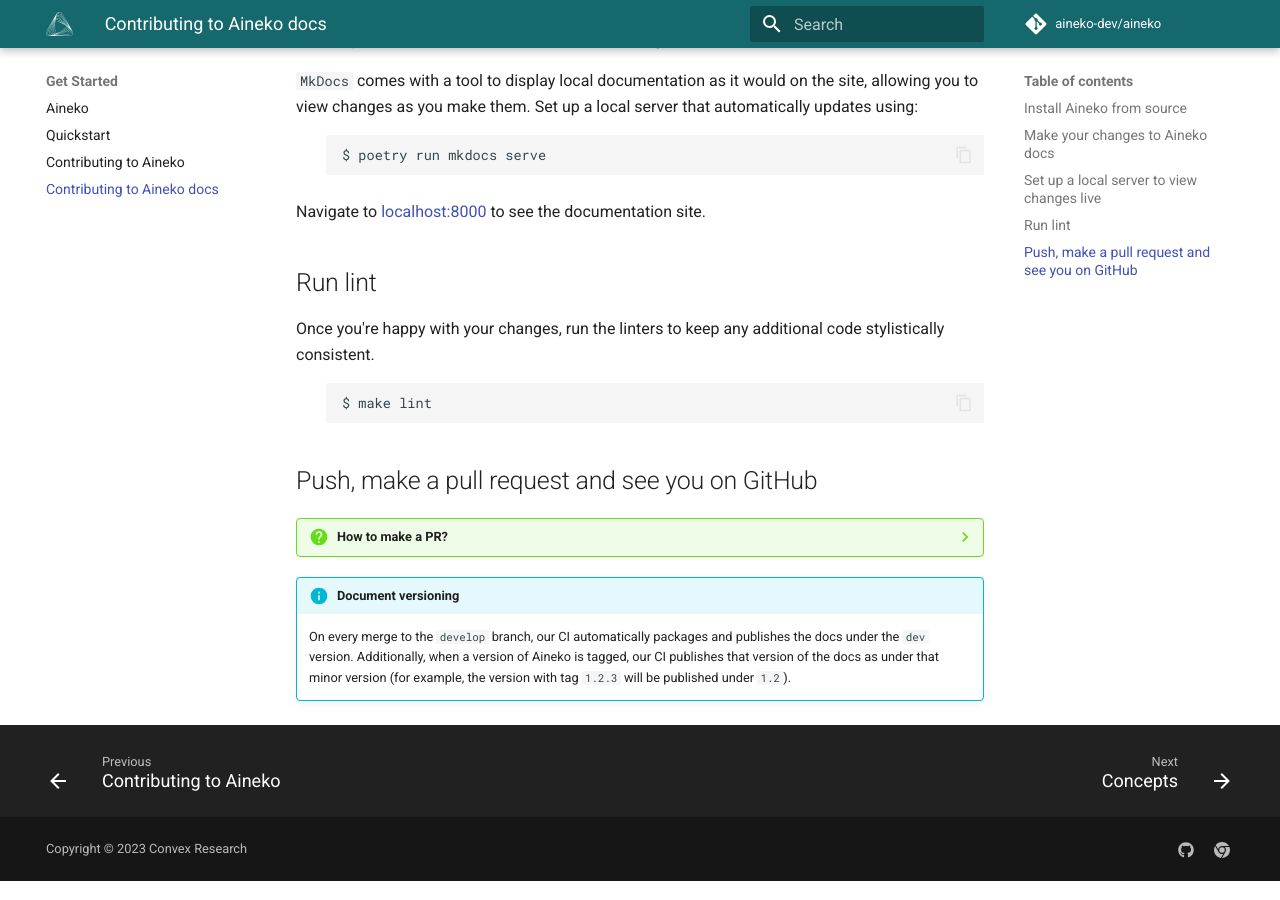
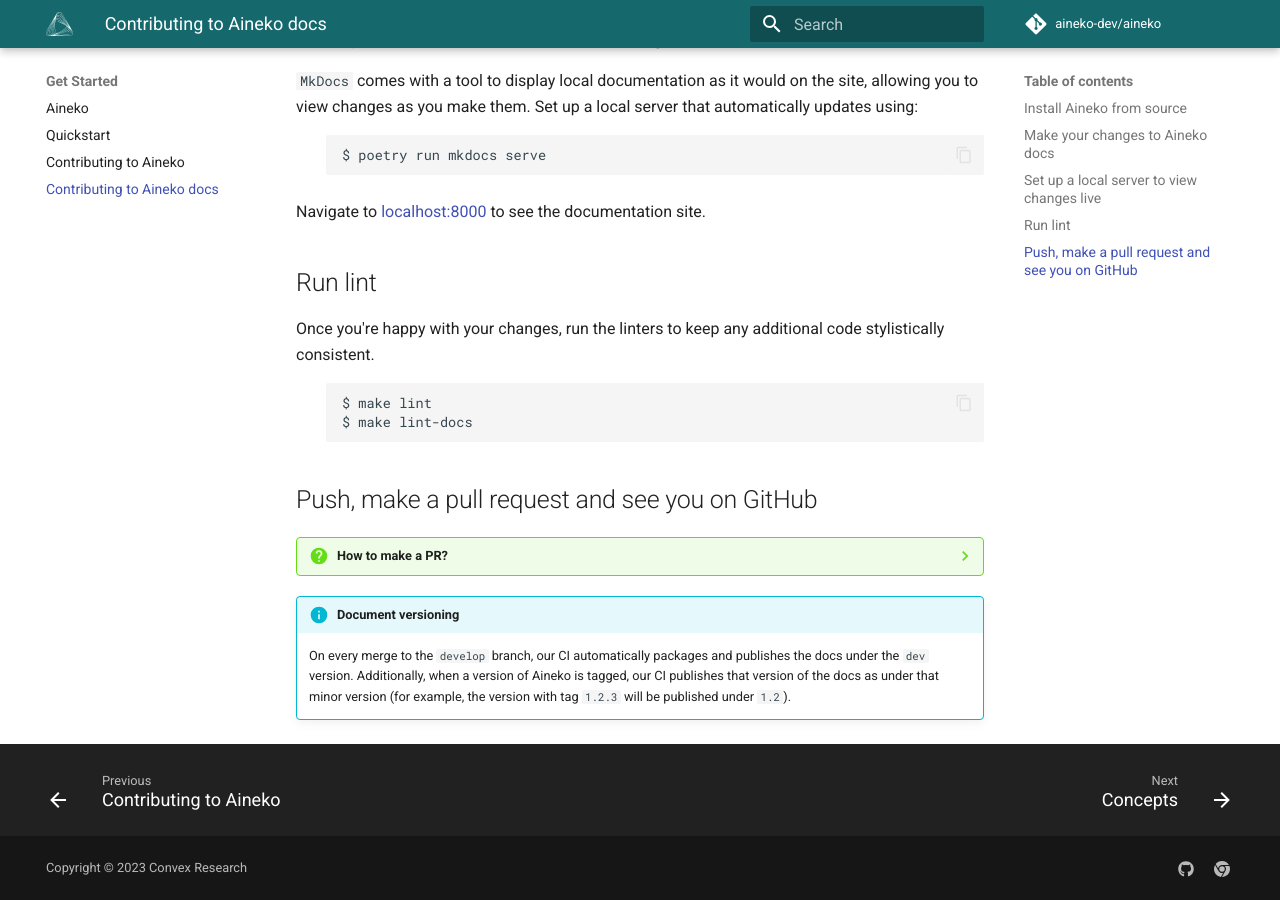
Before and after one commit to aineko-dev/aineko, an MkDocs documentation site: the page built from docs/contributing_docs.md, in a window 1280 px wide and 900 px high, scrolled down 702 px. Built offline with MkDocs 1.6.1 and Material for MkDocs 9.7.7, drawn with Linux system fonts in a browser that asks for light colours; comment, search, counter and statistics services are not loaded; the version menu is left out.

Commit message:
feat: add make lint-docs to the contributing part

````diff
--- a/docs/contributing_docs.md
+++ b/docs/contributing_docs.md
@@ -40,6 +40,7 @@
 :
     ```bash
     $ make lint
+    $ make lint-docs
     ```
 
 ## Push, make a pull request and see you on GitHub
````
